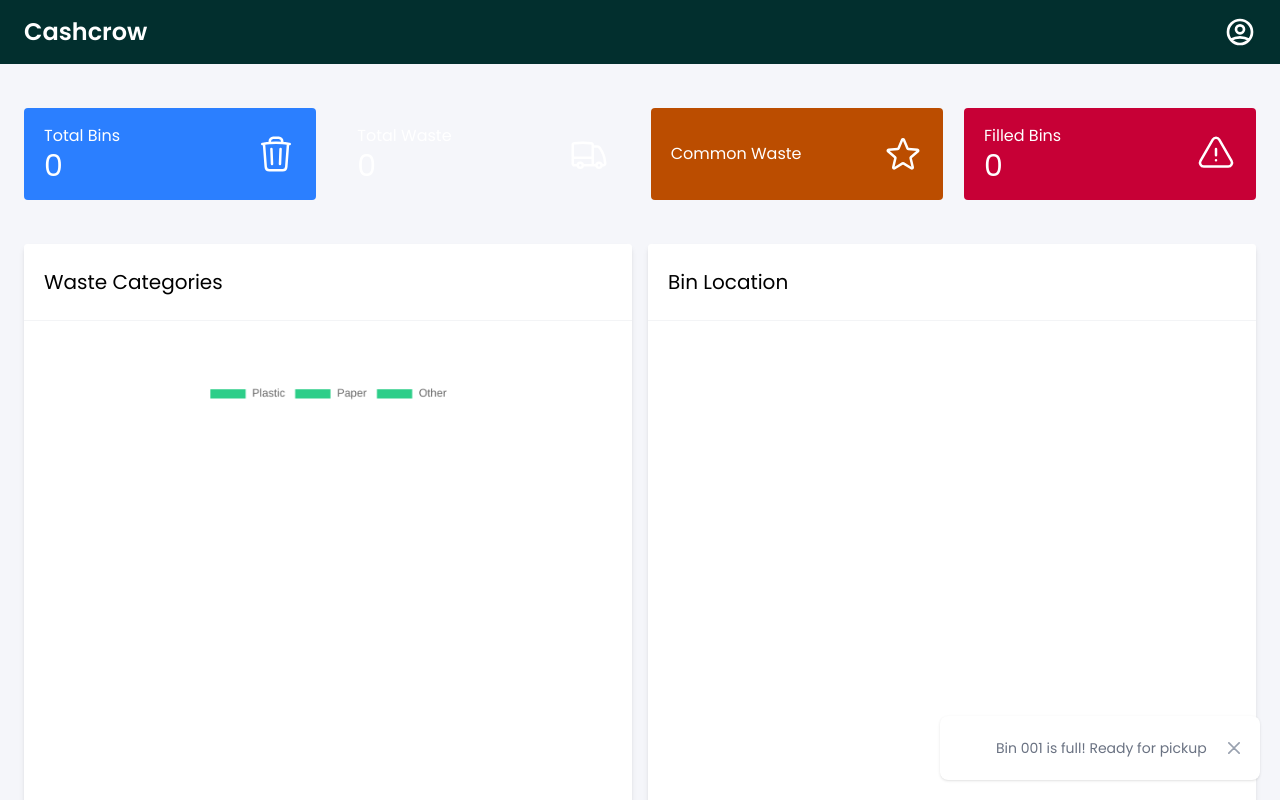
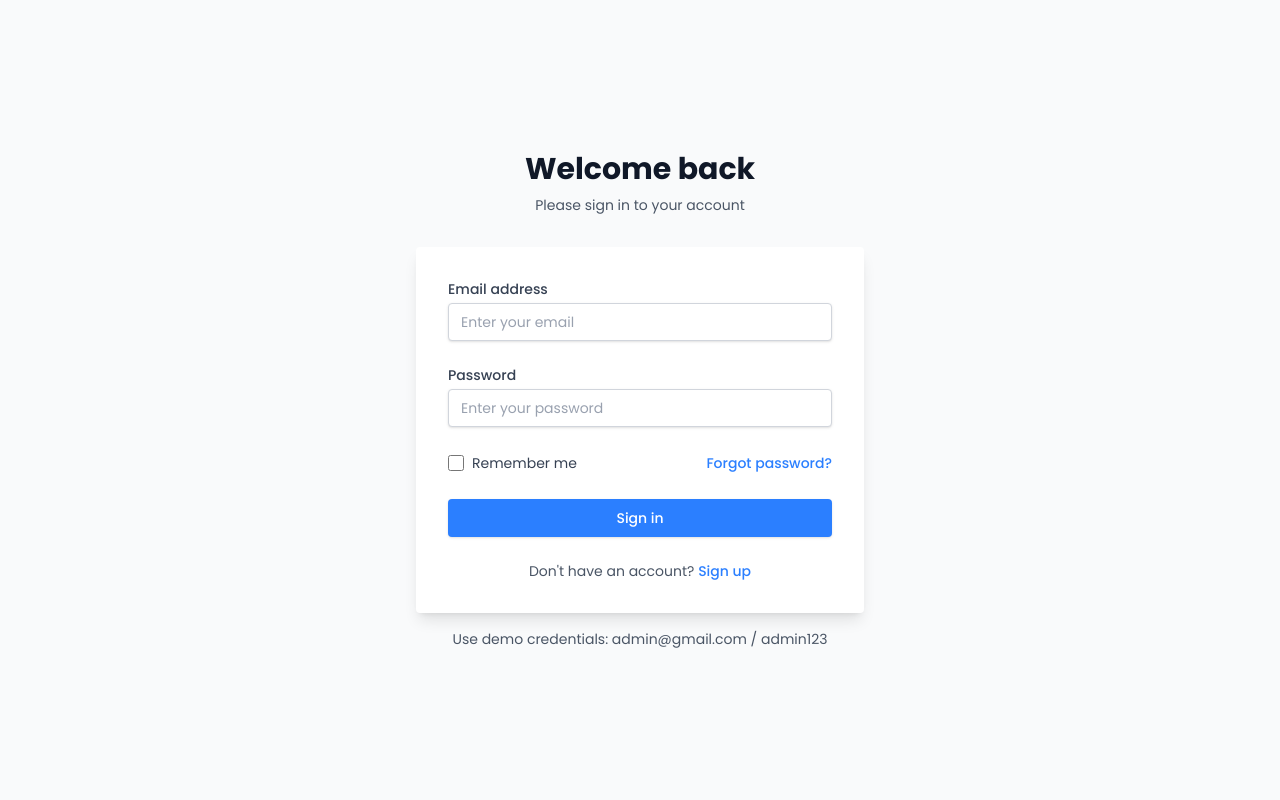
Before and after one commit to ashiq-mtn/CC_react_Dashboard, a React (Vite) app: page / in a window 1280 px wide. Shown: the top 800 px of the page. Built offline with nearby package versions, Linux system fonts and the light colour scheme; no server answers.

Commit message:
Added SignIn page,Routing and dynamic Toast
Dependencies to install:
npm install react-router-dom

```diff
--- a/package.json
+++ b/package.json
@@ -21,6 +21,7 @@
     "react": "^18.3.1",
     "react-apexcharts": "^1.7.0",
     "react-dom": "^18.3.1",
+    "react-router-dom": "^7.1.3",
     "tailwindcss": "^4.0.0"
   },
   "devDependencies": {
--- /dev/null
+++ b/src/components/Dashboard.jsx
@@ -0,0 +1,29 @@
+import Navbar from './Navbar.jsx'
+import Maps from './Map.jsx'
+import HeaderCard from './HeaderCard.jsx'
+import PieChart from './PieChart.jsx'
+import Table from './Table.jsx'
+import Toast from './Toast.jsx'
+
+function Dashboard() {
+  return (
+    <div className='min-h-screen w-full overflow-x-hidden'>
+      <Navbar />
+      <main className='flex-1 p-6'>
+        <HeaderCard />
+        <div className='flex flex-col lg:flex-row gap-8 lg:gap-4 my-5 mt-9'>
+          <div className='flex-1 bg-white rounded-sm shadow-md'>
+            <PieChart />
+          </div>
+          <div className='flex-1 bg-white rounded-sm shadow-md min-h-[300px]'>
+            <Maps />
+          </div>
+        </div>
+        <Table />
+        <Toast />
+      </main>
+    </div>
+  );
+}
+
+export default Dashboard;
--- a/src/components/HeaderCard.jsx
+++ b/src/components/HeaderCard.jsx
@@ -1,9 +1,7 @@
 import { useWasteData } from '../hooks/useWasteData'
 
 function HeaderCard () {
-  const { totalBins, totalWaste, commonWaste, filledBins, isLoading } =
-    useWasteData()
-
+  const { totalBins, totalWaste, commonWaste, filledBins, isLoading } = useWasteData()
   return (
     <div className='flex flex-wrap justify-between gapb-2 mt-5 mb-5'>
       <div className='pb-2 w-full md:w-[calc(50%-1rem)] lg:w-[calc(25%-1rem)]'>
--- /dev/null
+++ b/src/components/SignIn.jsx
@@ -0,0 +1,132 @@
+import { useState } from 'react';
+
+function SignIn({ onLogin }) {
+  const [formData, setFormData] = useState({
+    email: '',
+    password: ''
+  });
+  const [error, setError] = useState('');
+  const [isLoading, setIsLoading] = useState(false);
+
+  const handleSubmit = async (e) => {
+    e.preventDefault();
+    setError('');
+    setIsLoading(true);
+
+    // Sample credentials
+    const validEmail = "admin@gmail.com";
+    const validPassword = "admin123";
+
+    // Simulate API call
+    await new Promise(resolve => setTimeout(resolve, 1000));
+
+    if (formData.email === validEmail && formData.password === validPassword) {
+      onLogin();
+    } else {
+      setError('Invalid email or password');
+    }
+    setIsLoading(false);
+  };
+
+  return (
+    <div className="min-h-screen w-full overflow-x-hidden flex items-center justify-center bg-gray-50 dark:bg-gray-900 px-4">
+      <div className="w-full max-w-md">
+        {/* Logo/Header Section */}
+        <div className="text-center mb-8">
+          <h2 className="text-3xl font-bold text-gray-900 dark:text-white">Welcome back</h2>
+          <p className="mt-2 text-sm text-gray-600 dark:text-gray-400">
+            Please sign in to your account
+          </p>
+          {error && (
+            <p className="mt-2 text-sm text-red-600">{error}</p>
+          )}
+        </div>
+
+        {/* Form Section */}
+        <div className="bg-white dark:bg-slate-800 shadow-lg rounded-sm p-6 sm:p-8">
+          <form onSubmit={handleSubmit} className="space-y-6">
+            {/* Email Field */}
+            <div>
+              <label htmlFor="email" className="block text-sm font-medium text-gray-700 dark:text-gray-300">
+                Email address
+              </label>
+              <input
+                id="email"
+                type="email"
+                required
+                className="mt-1 block w-full px-3 py-2 bg-white dark:bg-slate-700 border border-gray-300 dark:border-slate-600 rounded-sm text-sm shadow-sm placeholder-gray-400
+                focus:outline-none focus:border-blue-500 focus:ring-1 focus:ring-blue-500
+                dark:text-gray-300"
+                placeholder="Enter your email"
+                value={formData.email}
+                onChange={(e) => setFormData({ ...formData, email: e.target.value })}
+              />
+            </div>
+
+            {/* Password Field */}
+            <div>
+              <label htmlFor="password" className="block text-sm font-medium text-gray-700 dark:text-gray-300">
+                Password
+              </label>
+              <input
+                id="password"
+                type="password"
+                required
+                className="mt-1 block w-full px-3 py-2 bg-white dark:bg-slate-700 border border-gray-300 dark:border-slate-600 rounded-sm text-sm shadow-sm placeholder-gray-400
+                focus:outline-none focus:border-blue-500 focus:ring-1 focus:ring-blue-500
+                dark:text-gray-300"
+                placeholder="Enter your password"
+                value={formData.password}
+                onChange={(e) => setFormData({ ...formData, password: e.target.value })}
+              />
+            </div>
+
+            {/* Remember Me & Forgot Password */}
+            <div className="flex items-center justify-between">
+              <div className="flex items-center">
+                <input
+                  id="remember-me"
+                  type="checkbox"
+                  className="h-4 w-4 text-blue-500 focus:ring-blue-500 border-gray-300 rounded"
+                />
+                <label htmlFor="remember-me" className="ml-2 block text-sm text-gray-700 dark:text-gray-300">
+                  Remember me
+                </label>
+              </div>
+              <div>
+                <a href="#" className="text-sm font-medium text-blue-500 hover:text-blue-400">
+                  Forgot password?
+                </a>
+              </div>
+            </div>
+
+            {/* Submit Button */}
+            <button
+              type="submit"
+              disabled={isLoading}
+              className="w-full flex justify-center py-2 px-4 border border-transparent rounded-sm shadow-sm text-sm font-medium text-white bg-blue-500 hover:bg-blue-600 focus:outline-none focus:ring-2 focus:ring-offset-2 focus:ring-blue-500 transition-colors duration-200 disabled:opacity-50"
+            >
+              {isLoading ? 'Signing in...' : 'Sign in'}
+            </button>
+          </form>
+
+          {/* Sign Up Link */}
+          <div className="mt-6 text-center">
+            <p className="text-sm text-gray-600 dark:text-gray-400">
+              Don't have an account?{' '}
+              <a href="#" className="font-medium text-blue-500 hover:text-blue-400">
+                Sign up
+              </a>
+            </p>
+          </div>
+        </div>
+
+        <div className="mt-4 text-center text-sm text-gray-600 dark:text-gray-400">
+          Use demo credentials: admin@gmail.com / admin123
+        </div>
+      </div>
+    </div>
+  );
+}
+
+export default SignIn;
--- a/src/components/Toast.jsx
+++ b/src/components/Toast.jsx
@@ -1,27 +1,56 @@
+import { useWasteData } from '../hooks/useWasteData';
+import { useState, useEffect } from 'react';
+import '../index.css';
+
 function Toast() {
+  const { newHighFillBins } = useWasteData();
+  const [visibleToasts, setVisibleToasts] = useState([]);
+
+  useEffect(() => {
+    if (newHighFillBins.length > 0) {
+      setVisibleToasts(newHighFillBins);
+    }
+  }, [newHighFillBins]);
+
+  const closeToast = (binId) => {
+    setVisibleToasts(prev => prev.filter(toast => toast.binId !== binId));
+  };
+
+  if (visibleToasts.length === 0) return null;
+
   return (
-    <>
-    <div id="alert" className="fixed flex items-center w-full max-w-xs p-4 space-x-2 text-gray-500 bg-white rounded-lg shadow-sm right-5 bottom-5 dark:text-gray-400 dark:bg-slate-700" role="alert">
-      <div className="inline-flex items-center justify-center flex-shrink-0 w-8 h-8 text-white">
-      <svg xmlns="http://www.w3.org/2000/svg" fill="none" viewBox="0 0 24 24" stroke-width="1.4" stroke="currentColor" class="size-6">
-        <path stroke-linecap="round" stroke-linejoin="round" d="M14.857 17.082a23.848 23.848 0 0 0 5.454-1.31A8.967 8.967 0 0 1 18 9.75V9A6 6 0 0 0 6 9v.75a8.967 8.967 0 0 1-2.312 6.022c1.733.64 3.56 1.085 5.455 1.31m5.714 0a24.255 24.255 0 0 1-5.714 0m5.714 0a3 3 0 1 1-5.714 0M3.124 7.5A8.969 8.969 0 0 1 5.292 3m13.416 0a8.969 8.969 0 0 1 2.168 4.5" />
+    <div className="fixed bottom-3 sm:bottom-5 right-3 sm:right-5 flex flex-col gap-2 sm:gap-3 z-50">
+      {visibleToasts.map((bin) => (
+        <div
+          key={bin.binId}
+          className="animate-slide-up flex items-center w-[280px] sm:w-full max-w-xs p-2 sm:p-4 mb-1 text-gray-800 bg-white border-l-4 border-red-500 rounded-lg shadow-lg hover:shadow-xl transition-all duration-200 dark:bg-slate-800 dark:text-gray-200"
+        >
+          <div className="inline-flex items-center justify-center flex-shrink-0 w-6 h-6 sm:w-8 sm:h-8 text-red-500 bg-red-100 rounded-lg dark:bg-red-800 dark:text-red-200">
+            <svg xmlns="http://www.w3.org/2000/svg" fill="none" viewBox="0 0 24 24" strokeWidth="1.5" stroke="currentColor" className="size-4 sm:size-5">
+              <path strokeLinecap="round" strokeLinejoin="round" d="M14.857 17.082a23.848 23.848 0 0 0 5.454-1.31A8.967 8.967 0 0 1 18 9.75V9A6 6 0 0 0 6 9v.75a8.967 8.967 0 0 1-2.312 6.022c1.733.64 3.56 1.085 5.455 1.31m5.714 0a24.255 24.255 0 0 1-5.714 0m5.714 0a3 3 0 1 1-5.714 0" />
             </svg>
-
-        <span className="sr-only">Fire icon</span>
           </div>
-      <div className="flex-1 text-sm font-normal truncate">
-        Bin 001 is full! Ready for pickup
+          <div className="flex-1 ms-2 sm:ms-3 px-1 sm:px-0">
+            <div className="text-xs sm:text-sm font-semibold text-red-800 dark:text-red-200">
+              Alert: High Fill Level
             </div>
-      <button type="button" className="flex-shrink-0 ms-auto -mx-1.5 -my-1.5 bg-white text-gray-400 hover:text-gray-900 rounded-lg focus:ring-2 focus:ring-gray-300 p-1.5 hover:bg-gray-100 inline-flex items-center justify-center h-8 w-8 dark:text-gray-500 dark:hover:text-white dark:hover:bg-slate-600 dark:bg-slate-700 dark:hover:bg-gray-700" data-dismiss-target="#alert" aria-label="Close">
+            <div className="mt-0.5 sm:mt-1 text-xs sm:text-sm font-normal">
+              Bin <span className="font-semibold">{bin.binId}</span> is <span className="font-bold">{bin.fillLevel}</span> full!
+            </div>
+          </div>
+          <button
+            onClick={() => closeToast(bin.binId)}
+            className="flex-shrink-0 inline-flex items-center justify-center h-6 w-6 sm:h-8 sm:w-8 rounded-lg text-gray-400 hover:text-gray-900 hover:bg-gray-100 dark:hover:bg-slate-700 dark:hover:text-white focus:ring-2 focus:ring-gray-300 transition-colors duration-200"
+          >
             <span className="sr-only">Close</span>
-        <svg className="w-3 h-3" aria-hidden="true" xmlns="http://www.w3.org/2000/svg" fill="none" viewBox="0 0 14 14">
-          <path stroke="currentColor" strokeLinecap="round" strokeLinejoin="round" strokeWidth="2" d="m1 1 6 6m0 0 6 6M7 7l6-6M7 7l-6 6" />
+            <svg className="w-2.5 h-2.5 sm:w-3 sm:h-3" aria-hidden="true" xmlns="http://www.w3.org/2000/svg" fill="none" viewBox="0 0 14 14">
+              <path stroke="currentColor" strokeLinecap="round" strokeLinejoin="round" strokeWidth="2" d="m1 1 6 6m0 0 6 6M7 7l6-6M7 7l-6 6"/>
             </svg>
           </button>
         </div>
-
-    </>
-  )
+      ))}
+    </div>
+  );
 }
 
-export default Toast
+export default Toast;
--- a/src/main.jsx
+++ b/src/main.jsx
@@ -1,38 +1,37 @@
 import { StrictMode } from 'react'
 import { createRoot } from 'react-dom/client'
+import { BrowserRouter, Routes, Route, Navigate } from 'react-router-dom'
+import { useState } from 'react'
 
 import './index.css'
-import Navbar from './components/Navbar.jsx'
-import Maps from './components/Map.jsx'
-import HeaderCard from './components/HeaderCard.jsx'
-import PieChart from './components/PieChart.jsx'
-import Table from './components/Table.jsx'
-import Toast from './components/Toast.jsx'
+
+import Dashboard from './components/Dashboard'
+import SignIn from './components/SignIn'
+
+
+function App() {
+  const [isAuthenticated, setIsAuthenticated] = useState(false);
+
+  const handleLogin = () => {
+    setIsAuthenticated(true);
+  };
+
+  return (
+    <BrowserRouter>
+      <Routes>
+        <Route path="/"
+          element= {!isAuthenticated ? <SignIn onLogin={handleLogin} /> : <Navigate to="/dashboard" />}
+        />
+        <Route path="/dashboard"
+          element={isAuthenticated ? <Dashboard /> : <Navigate to="/" />}
+        />
+      </Routes>
+    </BrowserRouter>
+  );
+}
 
 createRoot(document.getElementById('root')).render(
   <StrictMode>
-    {/* Root container */}
-    <div className='min-h-screen w-full overflow-x-hidden'>
-      {/* Navigation */}
-      <Navbar />
-
-      {/* Main content */}
-      <main className='flex-1 p-6'>
-        <HeaderCard />
-
-        {/* Charts section */}
-        <div className='flex flex-col lg:flex-row gap-8 lg:gap-4 my-5 mt-9'>
-          <div className='flex-1 bg-white rounded-sm shadow-md'>
-            <PieChart />
-          </div>
-          <div className='flex-1 bg-white rounded-sm shadow-md min-h-[300px]'>
-            <Maps />
-          </div>
-        </div>
-
-        <Table />
-        <Toast />
-      </main>
-    </div>
+    <App />
   </StrictMode>
-)
+);
```
Also changed, not shown: src/components/Navbar.jsx (+14 -1 lines), src/hooks/useWasteData.js (+25 -3 lines), src/index.css (+15 -0 lines), src/main copy.jsx (added, +37 -0 lines), 1 other file (tests, documents, lock files or other folders). Lines whose indentation alone changed are shown as unchanged.
